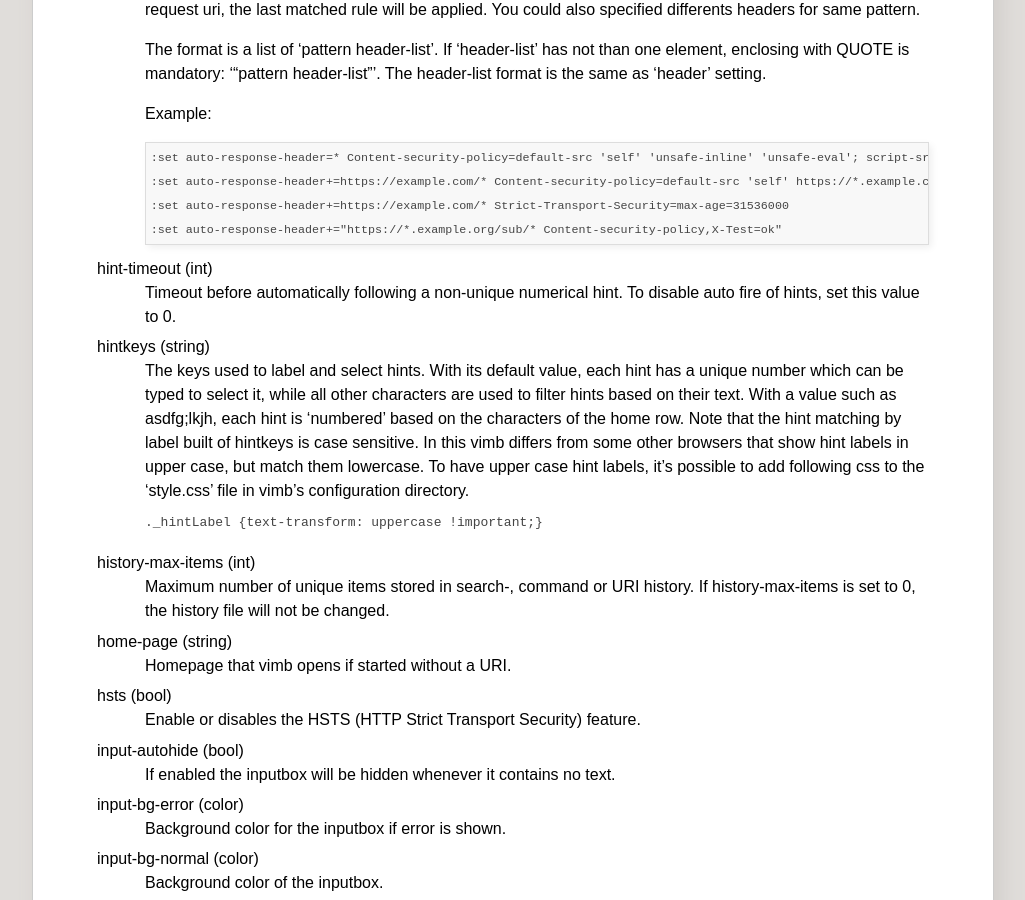
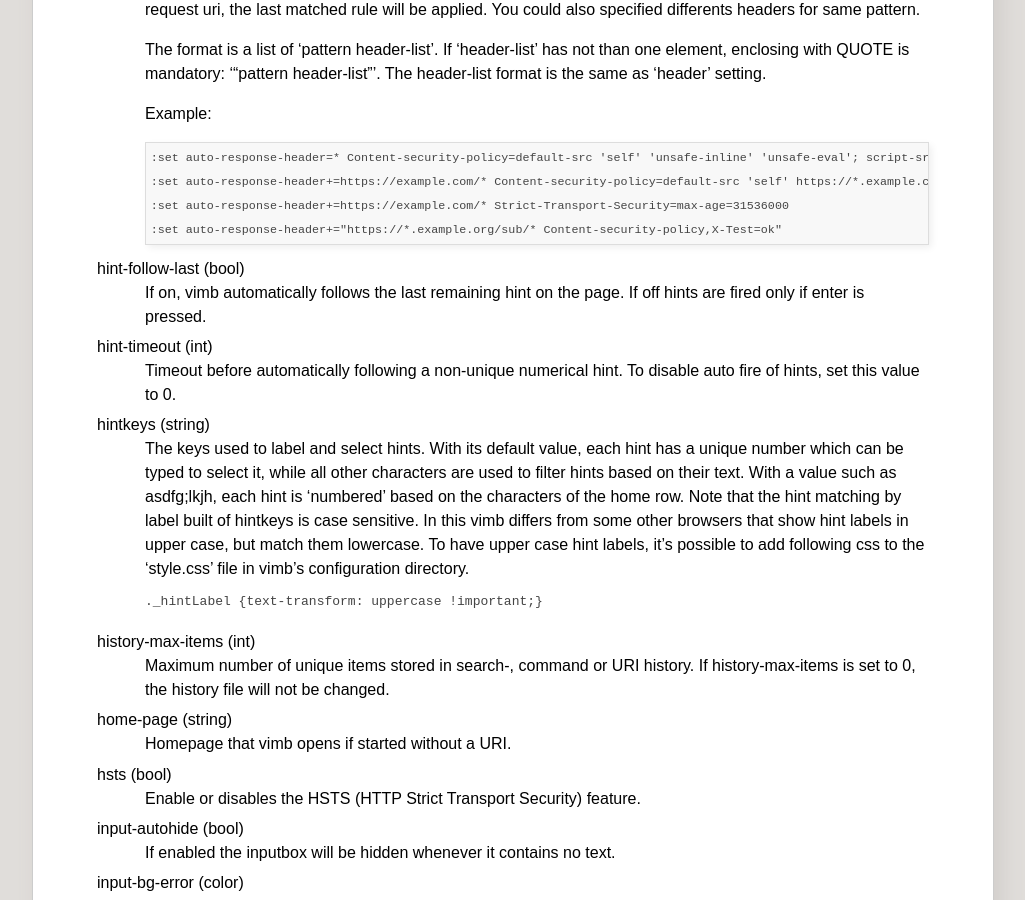
Before and after one commit to fanglingsu/vimb, a Jekyll site: the page built from man.md, in a window 1280 px wide and 900 px high, scrolled down 21322 px. Shown: the whole window, without its empty margins (127-1152 px from the left). Built offline with Jekyll 4.4.1, drawn with Linux system fonts in a browser that asks for light colours.

Commit message:
Added new hint-follow-last setting.

```diff
--- a/man.md
+++ b/man.md
@@ -1222,6 +1222,10 @@ auto-response-header (list)
       :set auto-response-header+=https://example.com/* Strict-Transport-Security=max-age=31536000
       :set auto-response-header+="https://*.example.org/sub/* Content-security-policy,X-Test=ok"
 
+hint-follow-last (bool)
+: If on, vimb automatically follows the last remaining hint on the page. If
+  off hints are fired only if enter is pressed.
+
 hint-timeout (int)
 : Timeout before automatically following a non-unique numerical hint. To disable
   auto fire of hints, set this value to 0.
```
